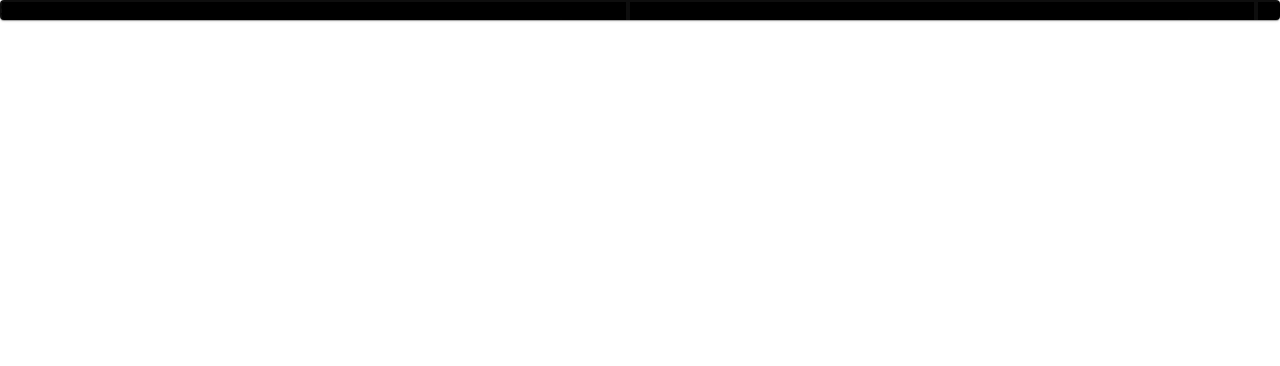
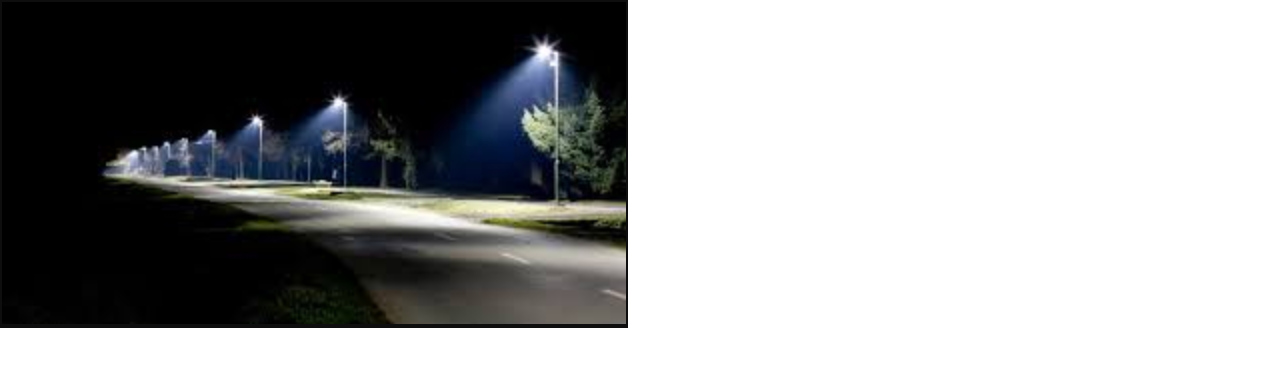
Before and after one commit to sapbrussels/intelligenthighway_webapp, a React (Create React App) app in the folder dashboard/: page / in a window 1280 px wide. Shown: the top 366 px of the page. Built offline with nearby package versions, Linux system fonts and the light colour scheme.

Commit message:
background

```diff
--- a/dashboard/src/App.css
+++ b/dashboard/src/App.css
@@ -27,9 +27,10 @@
 .App-link {
   color: #61dafb;
 }
-.container{
-  background-image: url(../images/StreetLight.png);
+.background{
+  background-image : url("/streetlights.png/") ;
 }
+
 @keyframes App-logo-spin {
   from {
     transform: rotate(0deg);
--- a/dashboard/src/App.js
+++ b/dashboard/src/App.js
@@ -1,24 +1,10 @@
 import React from 'react';
+import './App.css';
 
-import Paper from '@material-ui/core/Paper';
+function App() {
+  return (
+  <img src="/streetlights.png"/>
+  );
+}
 
-
-
-import Image from './streetlights.png'; // Import using relative path
-
-
-const styles = {
-    paperContainer: {
-        backgroundImage: `url(${Image})`
-    }
-};
-
-export default class Home extends React.Component{
-    render(){
-        return(
-            <Paper style={styles.paperContainer}>
-                Some text to fill the Paper Component
-            </Paper>
-        )
-    }
-}
+export default App;
```
Also changed, not shown: dashboard/public/streetlights.png (renamed from dashboard/src/streetlights.png).
